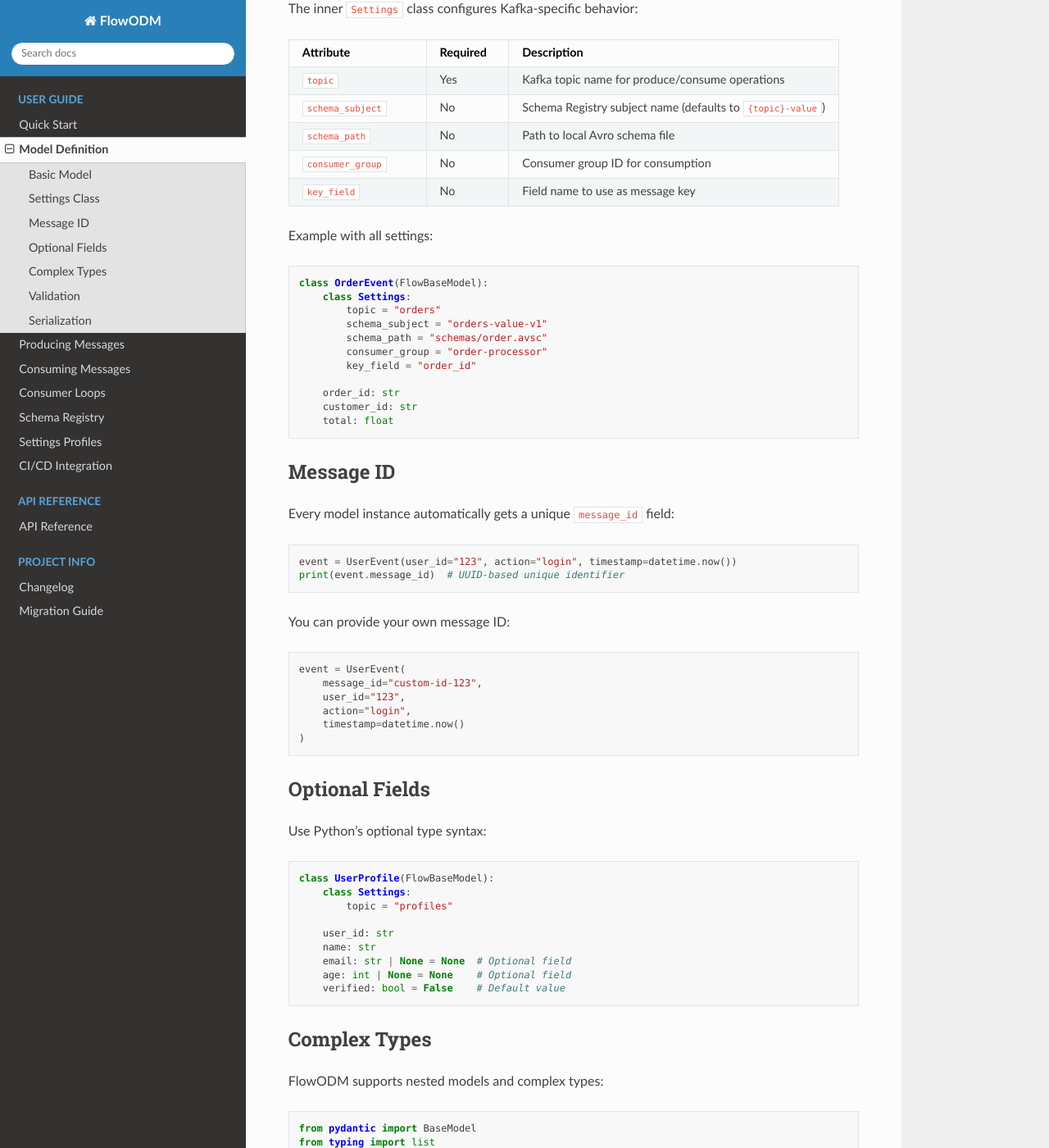
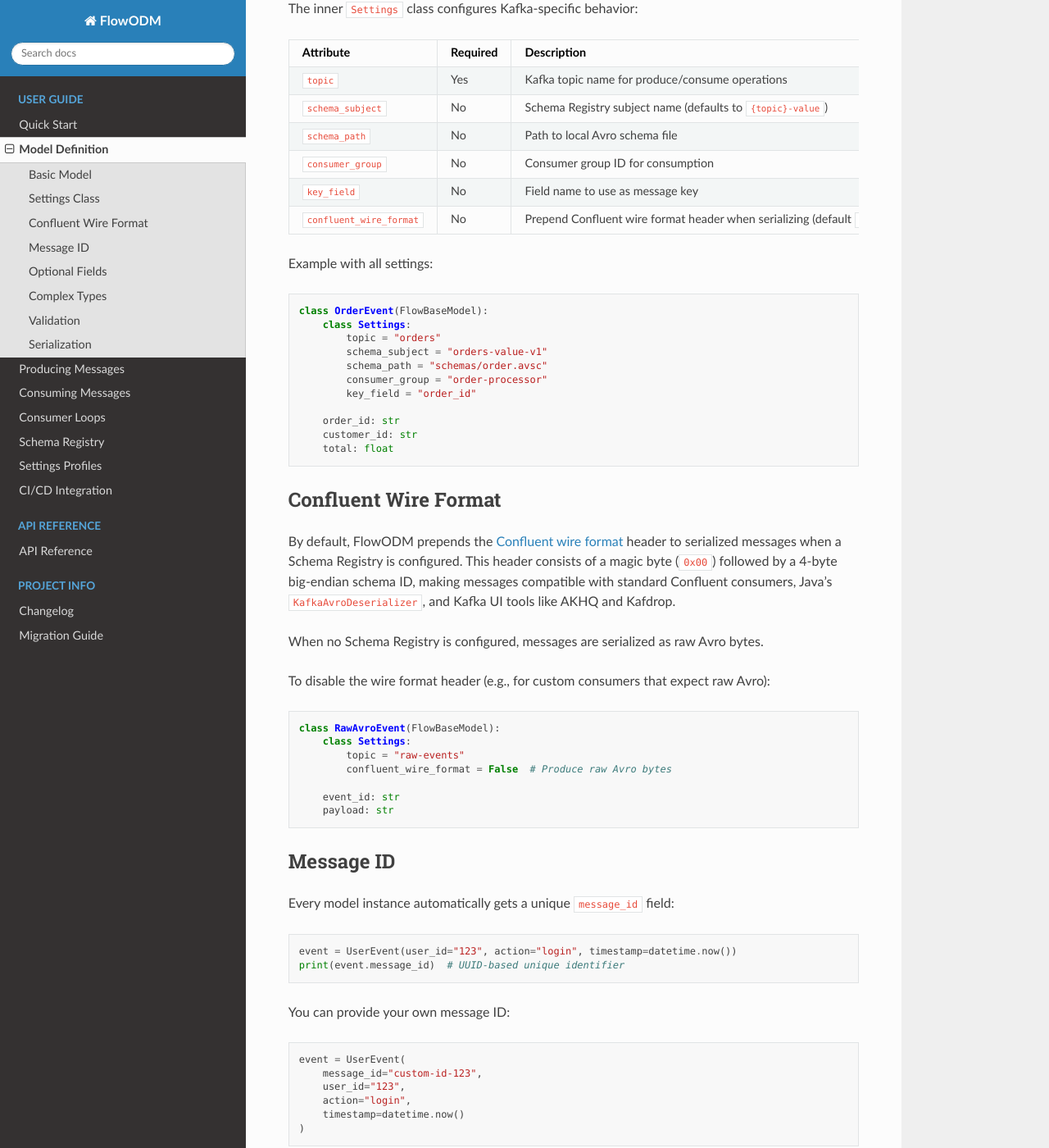
Before and after one commit to Aprova-GmbH/flowodm, a Sphinx documentation site: the page built from docs/models.rst, in a window 1280 px wide and 1400 px high, scrolled down 565 px. Shown: the whole window at 82% size. Built offline with Sphinx 7.4.7 and the Read the Docs theme 3.1.0, drawn with Linux system fonts in a browser that asks for light colours.

Commit message:
docs: Add Confluent wire format documentation and new `confluent_wire_format` setting details
- Introduced sections in `models.rst` and `producing.rst` to explain the Confluent wire format header and its behavior.
- Documented the new `confluent_wire_format` setting for controlling serialization output.
- Updated CHANGELOG to reflect these additions.

```diff
--- a/docs/models.rst
+++ b/docs/models.rst
@@ -47,6 +47,9 @@ The inner ``Settings`` class configures Kafka-specific behavior:
    * - ``key_field``
      - No
      - Field name to use as message key
+   * - ``confluent_wire_format``
+     - No
+     - Prepend Confluent wire format header when serializing (default ``True``)
 
 Example with all settings:
 
@@ -63,6 +66,30 @@ Example with all settings:
        order_id: str
        customer_id: str
        total: float
+
+Confluent Wire Format
+---------------------
+
+By default, FlowODM prepends the `Confluent wire format
+<https://docs.confluent.io/platform/current/schema-registry/fundamentals/serdes-develop/index.html#wire-format>`_
+header to serialized messages when a Schema Registry is configured. This header
+consists of a magic byte (``0x00``) followed by a 4-byte big-endian schema ID,
+making messages compatible with standard Confluent consumers, Java's
+``KafkaAvroDeserializer``, and Kafka UI tools like AKHQ and Kafdrop.
+
+When no Schema Registry is configured, messages are serialized as raw Avro bytes.
+
+To disable the wire format header (e.g., for custom consumers that expect raw Avro):
+
+.. code-block:: python
+
+   class RawAvroEvent(FlowBaseModel):
+       class Settings:
+           topic = "raw-events"
+           confluent_wire_format = False  # Produce raw Avro bytes
+
+       event_id: str
+       payload: str
 
 Message ID
 ----------
```
Also changed, not shown: CHANGELOG.md (+10 -0 lines), docs/producing.rst (+14 -0 lines), 1 other file.
